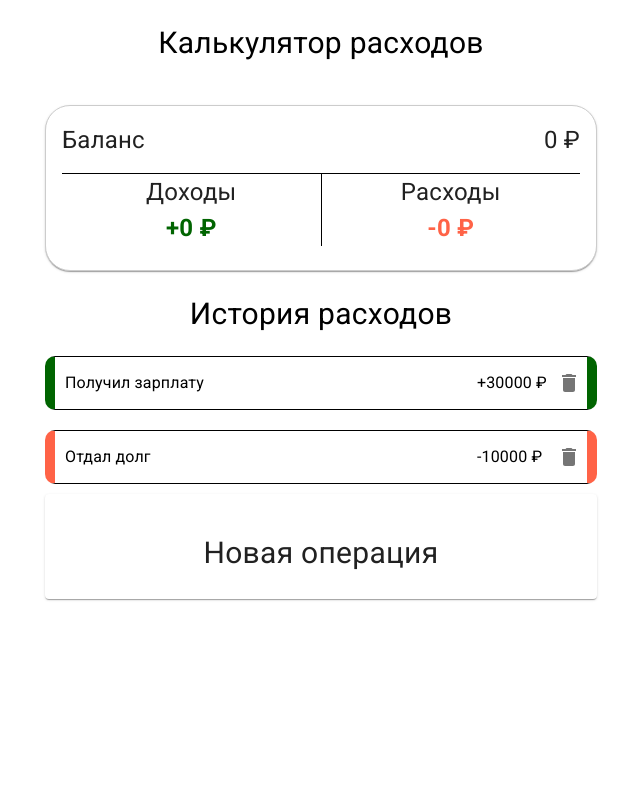
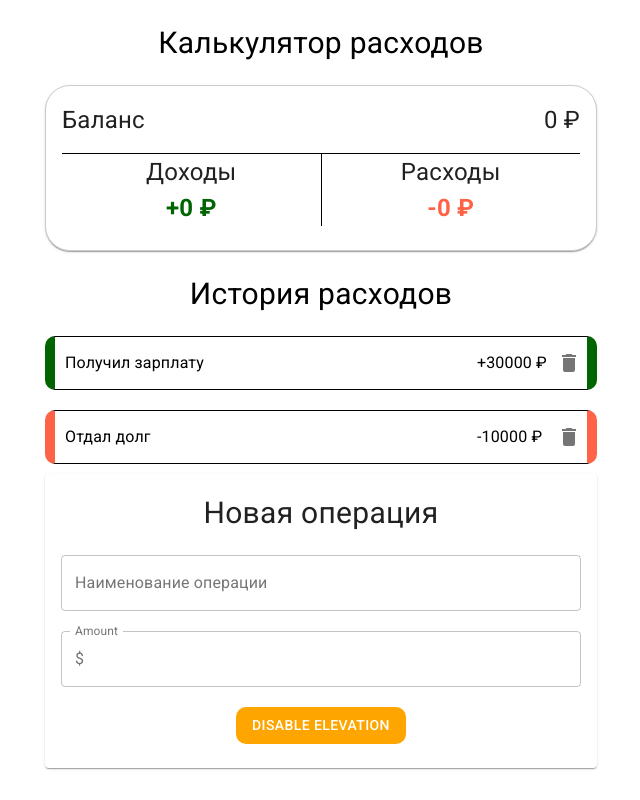
Before and after one commit to EgorPotopeiko/CostAccounting, a React (Create React App) app in the folder develop/: page / in a window 1280 px wide. Shown: the whole page, without its empty margins (319-959 px from the left). Built offline with nearby package versions, Linux system fonts and the light colour scheme.

Commit message:
Interface

```diff
--- a/develop/src/App.js
+++ b/develop/src/App.js
@@ -9,6 +9,9 @@ import ListItemText from '@material-ui/core/ListItemText';
 import IconButton from '@material-ui/core/IconButton';
 import ListItemSecondaryAction from '@material-ui/core/ListItemSecondaryAction';
 import DeleteIcon from '@material-ui/icons/Delete';
+import TextField from '@material-ui/core/TextField';
+import InputAdornment from '@material-ui/core/InputAdornment';
+import Button from '@material-ui/core/Button';
 
 const useStyles = makeStyles({
   root: {
@@ -19,7 +22,7 @@ const useStyles = makeStyles({
     paddingTop: 20,
   },
   cards: {
-    marginTop: 40,
+    marginTop: 20,
     backgroundColor: '#fff',
     border: '1px solid #ccc',
     borderRadius: 25,
@@ -104,6 +107,22 @@ const useStyles = makeStyles({
     maxWidth: 70,
     paddingRight: 30,
   },
+  inputfields: {
+    display: 'grid',
+  },
+  inputtitle: {
+    fontSize: 30,
+    paddingBottom: 20,
+  },
+  moneyinput: {
+    marginTop: 20,
+  },
+  addBtn: {
+    marginTop: 20,
+    backgroundColor: 'orange',
+    color: 'white',
+    borderRadius: 10,
+  },
 });
 
 function App() {
@@ -151,7 +170,21 @@ function App() {
           </ListItem>
           <Card>
             <CardContent>
-            <Typography className={classes.title}>Новая операция</Typography>
+            <Typography className={classes.inputtitle}>Новая операция</Typography>
+            <div className={classes.inputfields}>
+            <TextField id="outlined-basic" label="Наименование операции" variant="outlined" />
+            <TextField className={classes.moneyinput}
+              id="outlined-adornment-amount"
+              variant="outlined"
+              label="Amount"
+              InputProps={{
+                startAdornment: <InputAdornment position="start">$</InputAdornment>,
+              }}
+            />
+            </div>
+            <Button className={classes.addBtn} variant="contained" disableElevation>
+              Disable elevation
+            </Button>
             </CardContent>
           </Card>
 
```
